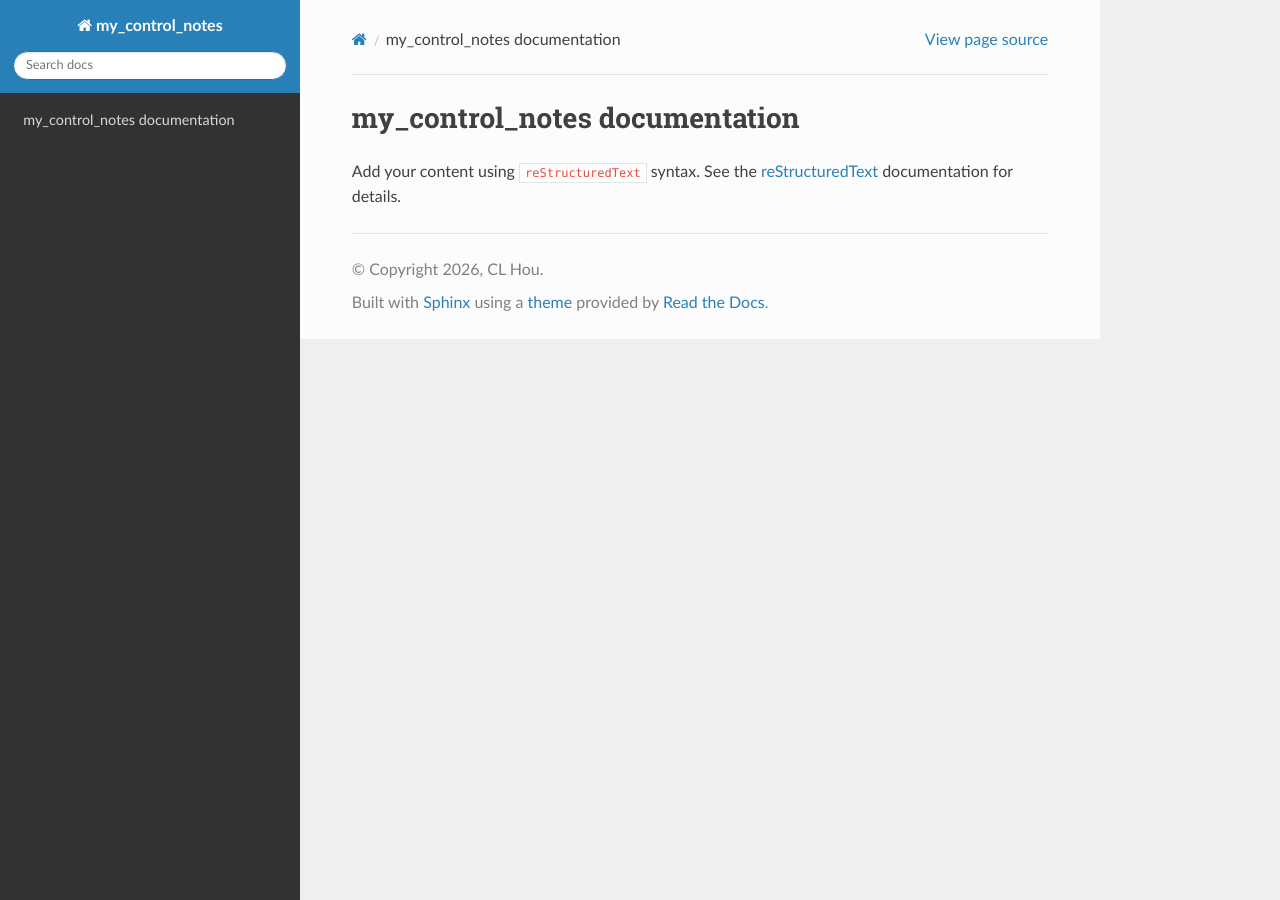
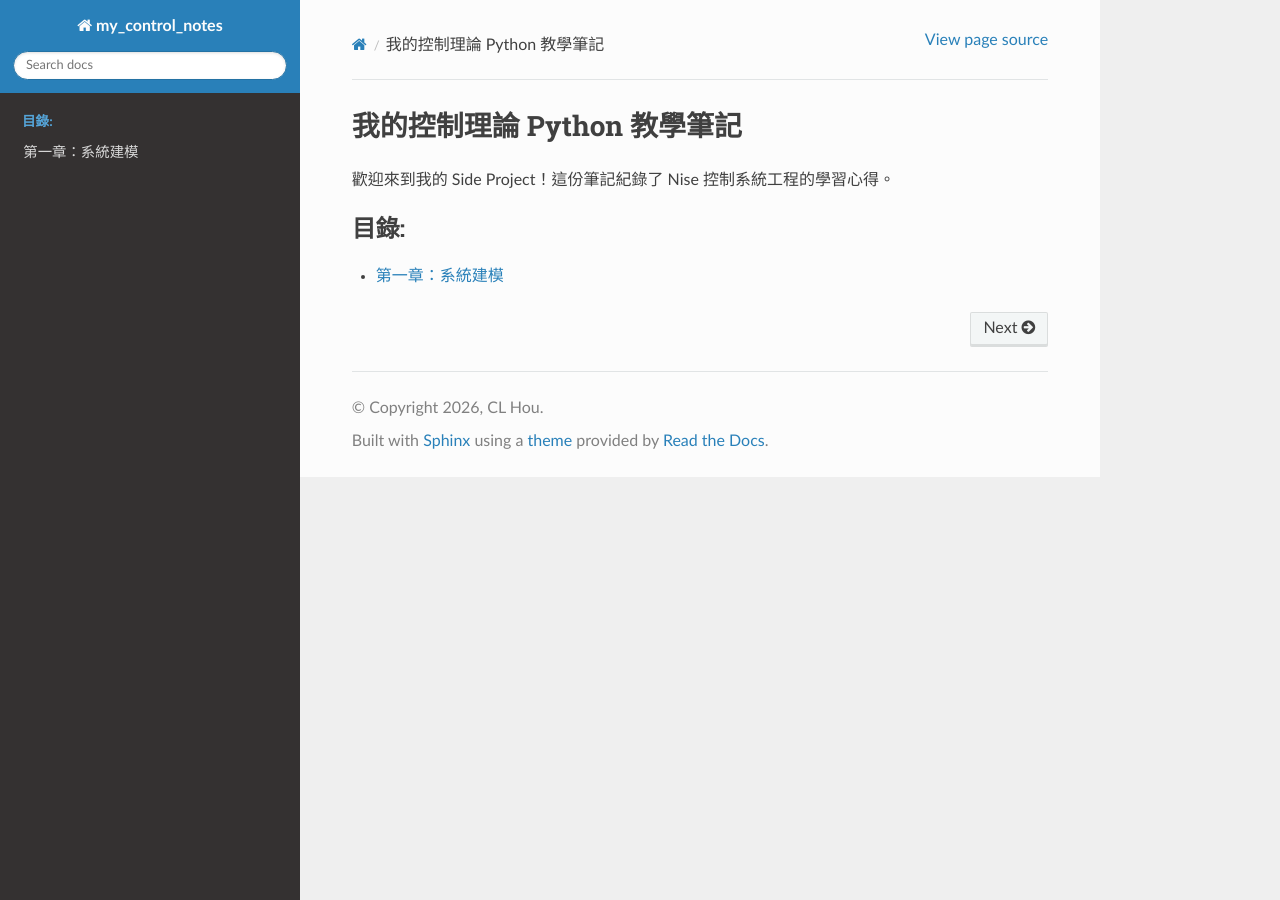
Before and after one commit to lenhou/my_control_notes, a Sphinx documentation site: the page built from source/index.rst, in a window 1280 px wide. Built offline with Sphinx 7.4.7 and the Read the Docs theme 3.1.0, drawn with Linux system fonts in a browser that asks for light colours.

Commit message:
change index and add ch1

```diff
--- /dev/null
+++ b/source/ch1_modeling.rst
@@ -0,0 +1,2 @@
+第一章：系統建模
+================
--- a/source/conf.py
+++ b/source/conf.py
@@ -30,3 +30,5 @@ language = 'zh_TW'
 
 html_theme = 'sphinx_rtd_theme'
 html_static_path = ['_static']
+
+master_doc = 'index'
--- a/source/index.rst
+++ b/source/index.rst
@@ -1,16 +1,12 @@
-.. my_control_notes documentation master file, created by
-   sphinx-quickstart on Mon Mar 23 15:05:31 2026.
-   You can adapt this file completely to your liking, but it should at least
-   contain the root `toctree` directive.
+我的控制理論 Python 教學筆記
+============================
 
-my_control_notes documentation
-==============================
+.. 這裡寫的文字才會出現在首頁正中央 ..
 
-Add your content using ``reStructuredText`` syntax. See the
-`reStructuredText <https://www.sphinx-doc.org/en/master/usage/restructuredtext/index.html>`_
-documentation for details.
-
+歡迎來到我的 Side Project！這份筆記紀錄了 Nise 控制系統工程的學習心得。
 
 .. toctree::
    :maxdepth: 2
-   :caption: Contents:
+   :caption: 目錄:
+
+   ch1_modeling
```
